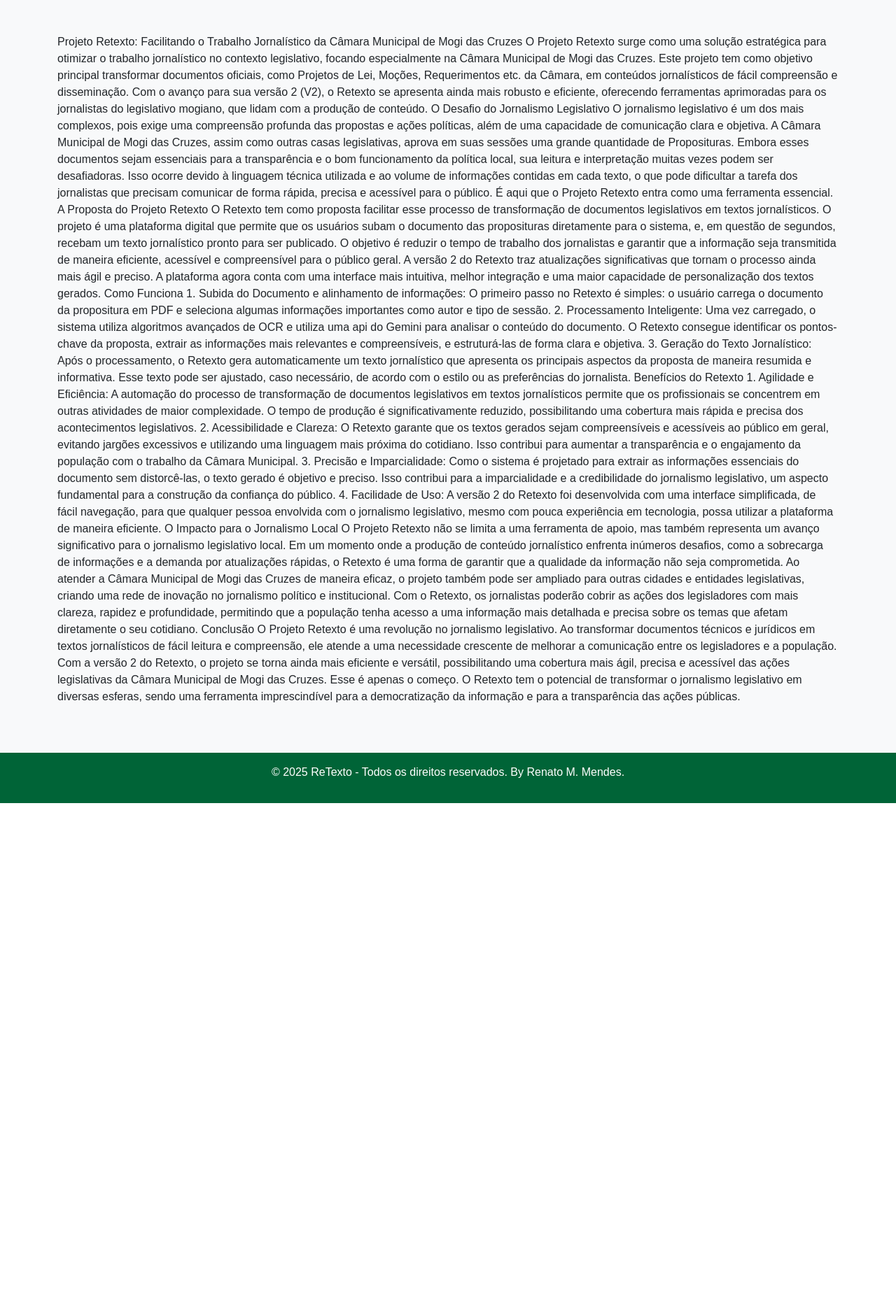
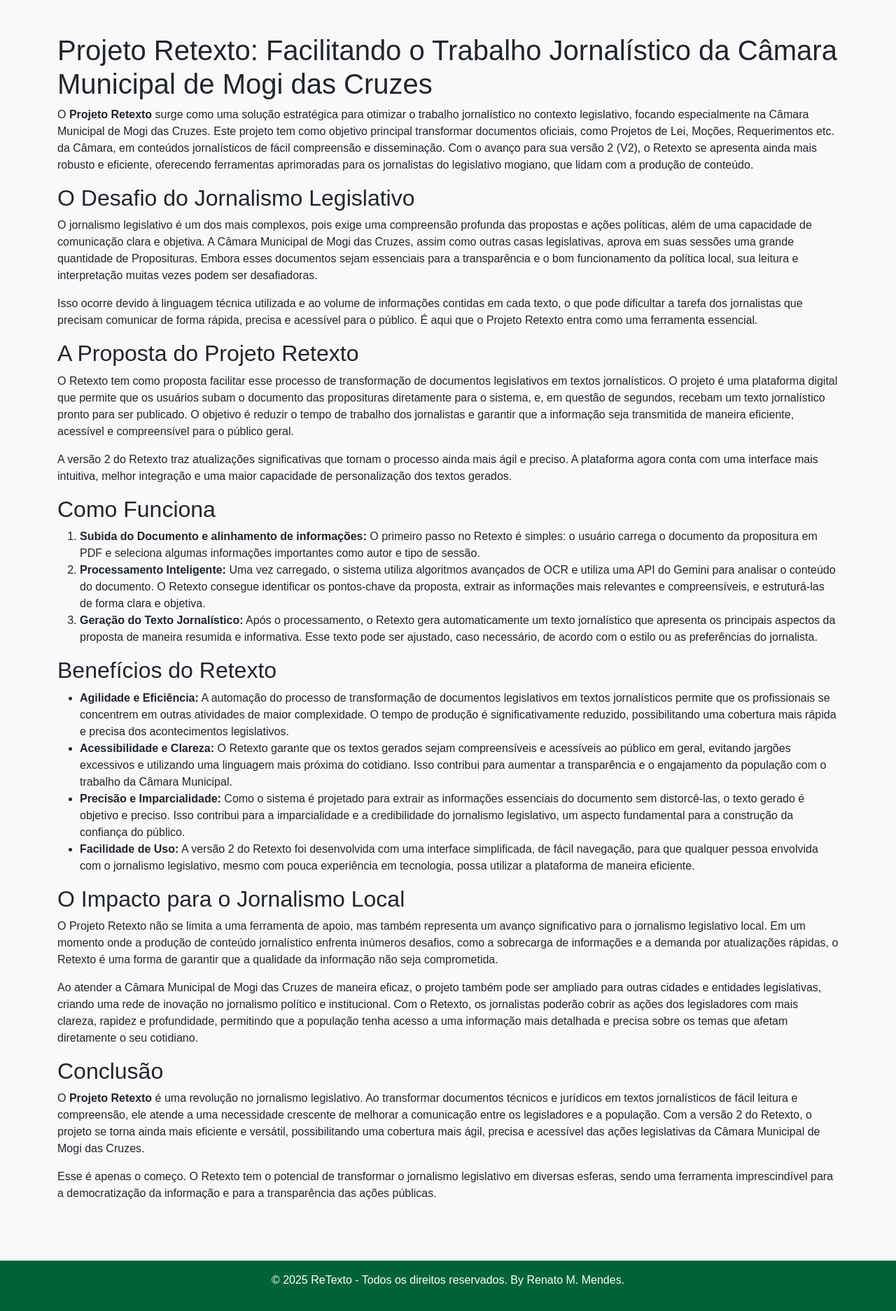
Before and after one commit to rnnth7/retexto, a Flask app: page /sobre in a window 1280 px wide. Shown: the part 56-1930 px from the top of the page at 70% size. Before the commit the page ends 1204 px from the top, so only its background shows below. Run offline with Flask 3, Linux system fonts and the light colour scheme.

Commit message:
corrigindo páginas sobre e contato

```diff
--- a/templates/sobre.html
+++ b/templates/sobre.html
@@ -1,49 +1,45 @@
 {% extends 'base.html' %}
 {% block conteudo %}
-Projeto Retexto: Facilitando o Trabalho Jornalístico da Câmara Municipal de Mogi das Cruzes
-O Projeto Retexto surge como uma solução estratégica para otimizar o trabalho jornalístico no contexto legislativo, focando especialmente na Câmara Municipal de Mogi das Cruzes. Este projeto tem como objetivo principal transformar documentos oficiais, como Projetos de Lei, Moções, Requerimentos etc. da Câmara, em conteúdos jornalísticos de fácil compreensão e disseminação. Com o avanço para sua versão 2 (V2), o Retexto se apresenta ainda mais robusto e eficiente, oferecendo ferramentas aprimoradas para os jornalistas do legislativo mogiano, que lidam com a produção de conteúdo.
+<div class="texto">
+    <h1>Projeto Retexto: Facilitando o Trabalho Jornalístico da Câmara Municipal de Mogi das Cruzes</h1>
 
-O Desafio do Jornalismo Legislativo
+    <p>O <strong>Projeto Retexto</strong> surge como uma solução estratégica para otimizar o trabalho jornalístico no contexto legislativo, focando especialmente na Câmara Municipal de Mogi das Cruzes. Este projeto tem como objetivo principal transformar documentos oficiais, como Projetos de Lei, Moções, Requerimentos etc. da Câmara, em conteúdos jornalísticos de fácil compreensão e disseminação. Com o avanço para sua versão 2 (V2), o Retexto se apresenta ainda mais robusto e eficiente, oferecendo ferramentas aprimoradas para os jornalistas do legislativo mogiano, que lidam com a produção de conteúdo.</p>
 
-O jornalismo legislativo é um dos mais complexos, pois exige uma compreensão profunda das propostas e ações políticas, além de uma capacidade de comunicação clara e objetiva. A Câmara Municipal de Mogi das Cruzes, assim como outras casas legislativas, aprova em suas sessões uma grande quantidade de Proposituras. Embora esses documentos sejam essenciais para a transparência e o bom funcionamento da política local, sua leitura e interpretação muitas vezes podem ser desafiadoras.
+    <h2>O Desafio do Jornalismo Legislativo</h2>
+    <p>O jornalismo legislativo é um dos mais complexos, pois exige uma compreensão profunda das propostas e ações políticas, além de uma capacidade de comunicação clara e objetiva. A Câmara Municipal de Mogi das Cruzes, assim como outras casas legislativas, aprova em suas sessões uma grande quantidade de Proposituras. Embora esses documentos sejam essenciais para a transparência e o bom funcionamento da política local, sua leitura e interpretação muitas vezes podem ser desafiadoras.</p>
 
-Isso ocorre devido à linguagem técnica utilizada e ao volume de informações contidas em cada texto, o que pode dificultar a tarefa dos jornalistas que precisam comunicar de forma rápida, precisa e acessível para o público. É aqui que o Projeto Retexto entra como uma ferramenta essencial.
+    <p>Isso ocorre devido à linguagem técnica utilizada e ao volume de informações contidas em cada texto, o que pode dificultar a tarefa dos jornalistas que precisam comunicar de forma rápida, precisa e acessível para o público. É aqui que o Projeto Retexto entra como uma ferramenta essencial.</p>
 
-A Proposta do Projeto Retexto
+    <h2>A Proposta do Projeto Retexto</h2>
+    <p>O Retexto tem como proposta facilitar esse processo de transformação de documentos legislativos em textos jornalísticos. O projeto é uma plataforma digital que permite que os usuários subam o documento das proposituras diretamente para o sistema, e, em questão de segundos, recebam um texto jornalístico pronto para ser publicado. O objetivo é reduzir o tempo de trabalho dos jornalistas e garantir que a informação seja transmitida de maneira eficiente, acessível e compreensível para o público geral.</p>
 
-O Retexto tem como proposta facilitar esse processo de transformação de documentos legislativos em textos jornalísticos. O projeto é uma plataforma digital que permite que os usuários subam o documento das proposituras diretamente para o sistema, e, em questão de segundos, recebam um texto jornalístico pronto para ser publicado. O objetivo é reduzir o tempo de trabalho dos jornalistas e garantir que a informação seja transmitida de maneira eficiente, acessível e compreensível para o público geral.
+    <p>A versão 2 do Retexto traz atualizações significativas que tornam o processo ainda mais ágil e preciso. A plataforma agora conta com uma interface mais intuitiva, melhor integração e uma maior capacidade de personalização dos textos gerados.</p>
 
-A versão 2 do Retexto traz atualizações significativas que tornam o processo ainda mais ágil e preciso. A plataforma agora conta com uma interface mais intuitiva, melhor integração e uma maior capacidade de personalização dos textos gerados.
+    <h2>Como Funciona</h2>
+    <ol>
+        <li><strong>Subida do Documento e alinhamento de informações:</strong> O primeiro passo no Retexto é simples: o usuário carrega o documento da propositura em PDF e seleciona algumas informações importantes como autor e tipo de sessão.</li>
+        <li><strong>Processamento Inteligente:</strong> Uma vez carregado, o sistema utiliza algoritmos avançados de OCR e utiliza uma API do Gemini para analisar o conteúdo do documento. O Retexto consegue identificar os pontos-chave da proposta, extrair as informações mais relevantes e compreensíveis, e estruturá-las de forma clara e objetiva.</li>
+        <li><strong>Geração do Texto Jornalístico:</strong> Após o processamento, o Retexto gera automaticamente um texto jornalístico que apresenta os principais aspectos da proposta de maneira resumida e informativa. Esse texto pode ser ajustado, caso necessário, de acordo com o estilo ou as preferências do jornalista.</li>
+    </ol>
 
-Como Funciona
+    <h2>Benefícios do Retexto</h2>
+    <ul>
+        <li><strong>Agilidade e Eficiência:</strong> A automação do processo de transformação de documentos legislativos em textos jornalísticos permite que os profissionais se concentrem em outras atividades de maior complexidade. O tempo de produção é significativamente reduzido, possibilitando uma cobertura mais rápida e precisa dos acontecimentos legislativos.</li>
+        <li><strong>Acessibilidade e Clareza:</strong> O Retexto garante que os textos gerados sejam compreensíveis e acessíveis ao público em geral, evitando jargões excessivos e utilizando uma linguagem mais próxima do cotidiano. Isso contribui para aumentar a transparência e o engajamento da população com o trabalho da Câmara Municipal.</li>
+        <li><strong>Precisão e Imparcialidade:</strong> Como o sistema é projetado para extrair as informações essenciais do documento sem distorcê-las, o texto gerado é objetivo e preciso. Isso contribui para a imparcialidade e a credibilidade do jornalismo legislativo, um aspecto fundamental para a construção da confiança do público.</li>
+        <li><strong>Facilidade de Uso:</strong> A versão 2 do Retexto foi desenvolvida com uma interface simplificada, de fácil navegação, para que qualquer pessoa envolvida com o jornalismo legislativo, mesmo com pouca experiência em tecnologia, possa utilizar a plataforma de maneira eficiente.</li>
+    </ul>
 
-1.     Subida do Documento e alinhamento de informações: O primeiro passo no Retexto é simples: o usuário carrega o documento da propositura em PDF e seleciona algumas informações importantes como autor e tipo de sessão.
+    <h2>O Impacto para o Jornalismo Local</h2>
+    <p>O Projeto Retexto não se limita a uma ferramenta de apoio, mas também representa um avanço significativo para o jornalismo legislativo local. Em um momento onde a produção de conteúdo jornalístico enfrenta inúmeros desafios, como a sobrecarga de informações e a demanda por atualizações rápidas, o Retexto é uma forma de garantir que a qualidade da informação não seja comprometida.</p>
 
-2.    Processamento Inteligente: Uma vez carregado, o sistema utiliza algoritmos avançados de OCR e utiliza uma api do Gemini para analisar o conteúdo do documento. O Retexto consegue identificar os pontos-chave da proposta, extrair as informações mais relevantes e compreensíveis, e estruturá-las de forma clara e objetiva.
+    <p>Ao atender a Câmara Municipal de Mogi das Cruzes de maneira eficaz, o projeto também pode ser ampliado para outras cidades e entidades legislativas, criando uma rede de inovação no jornalismo político e institucional. Com o Retexto, os jornalistas poderão cobrir as ações dos legisladores com mais clareza, rapidez e profundidade, permitindo que a população tenha acesso a uma informação mais detalhada e precisa sobre os temas que afetam diretamente o seu cotidiano.</p>
 
-3.    Geração do Texto Jornalístico: Após o processamento, o Retexto gera automaticamente um texto jornalístico que apresenta os principais aspectos da proposta de maneira resumida e informativa. Esse texto pode ser ajustado, caso necessário, de acordo com o estilo ou as preferências do jornalista.
+    <h2>Conclusão</h2>
+    <p>O <strong>Projeto Retexto</strong> é uma revolução no jornalismo legislativo. Ao transformar documentos técnicos e jurídicos em textos jornalísticos de fácil leitura e compreensão, ele atende a uma necessidade crescente de melhorar a comunicação entre os legisladores e a população. Com a versão 2 do Retexto, o projeto se torna ainda mais eficiente e versátil, possibilitando uma cobertura mais ágil, precisa e acessível das ações legislativas da Câmara Municipal de Mogi das Cruzes.</p>
 
-Benefícios do Retexto
-
-1.     Agilidade e Eficiência: A automação do processo de transformação de documentos legislativos em textos jornalísticos permite que os profissionais se concentrem em outras atividades de maior complexidade. O tempo de produção é significativamente reduzido, possibilitando uma cobertura mais rápida e precisa dos acontecimentos legislativos.
-
-2.    Acessibilidade e Clareza: O Retexto garante que os textos gerados sejam compreensíveis e acessíveis ao público em geral, evitando jargões excessivos e utilizando uma linguagem mais próxima do cotidiano. Isso contribui para aumentar a transparência e o engajamento da população com o trabalho da Câmara Municipal.
-
-3.    Precisão e Imparcialidade: Como o sistema é projetado para extrair as informações essenciais do documento sem distorcê-las, o texto gerado é objetivo e preciso. Isso contribui para a imparcialidade e a credibilidade do jornalismo legislativo, um aspecto fundamental para a construção da confiança do público.
-
-4.    Facilidade de Uso: A versão 2 do Retexto foi desenvolvida com uma interface simplificada, de fácil navegação, para que qualquer pessoa envolvida com o jornalismo legislativo, mesmo com pouca experiência em tecnologia, possa utilizar a plataforma de maneira eficiente.
-
-O Impacto para o Jornalismo Local
-
-O Projeto Retexto não se limita a uma ferramenta de apoio, mas também representa um avanço significativo para o jornalismo legislativo local. Em um momento onde a produção de conteúdo jornalístico enfrenta inúmeros desafios, como a sobrecarga de informações e a demanda por atualizações rápidas, o Retexto é uma forma de garantir que a qualidade da informação não seja comprometida.
-
-Ao atender a Câmara Municipal de Mogi das Cruzes de maneira eficaz, o projeto também pode ser ampliado para outras cidades e entidades legislativas, criando uma rede de inovação no jornalismo político e institucional. Com o Retexto, os jornalistas poderão cobrir as ações dos legisladores com mais clareza, rapidez e profundidade, permitindo que a população tenha acesso a uma informação mais detalhada e precisa sobre os temas que afetam diretamente o seu cotidiano.
-
-Conclusão
-
-O Projeto Retexto é uma revolução no jornalismo legislativo. Ao transformar documentos técnicos e jurídicos em textos jornalísticos de fácil leitura e compreensão, ele atende a uma necessidade crescente de melhorar a comunicação entre os legisladores e a população. Com a versão 2 do Retexto, o projeto se torna ainda mais eficiente e versátil, possibilitando uma cobertura mais ágil, precisa e acessível das ações legislativas da Câmara Municipal de Mogi das Cruzes.
-
-Esse é apenas o começo. O Retexto tem o potencial de transformar o jornalismo legislativo em diversas esferas, sendo uma ferramenta imprescindível para a democratização da informação e para a transparência das ações públicas.
+    <p>Esse é apenas o começo. O Retexto tem o potencial de transformar o jornalismo legislativo em diversas esferas, sendo uma ferramenta imprescindível para a democratização da informação e para a transparência das ações públicas.</p>
+</div>
 
 
 {% endblock %}
```
Also changed, not shown: templates/contato.html (+4 -3 lines).
